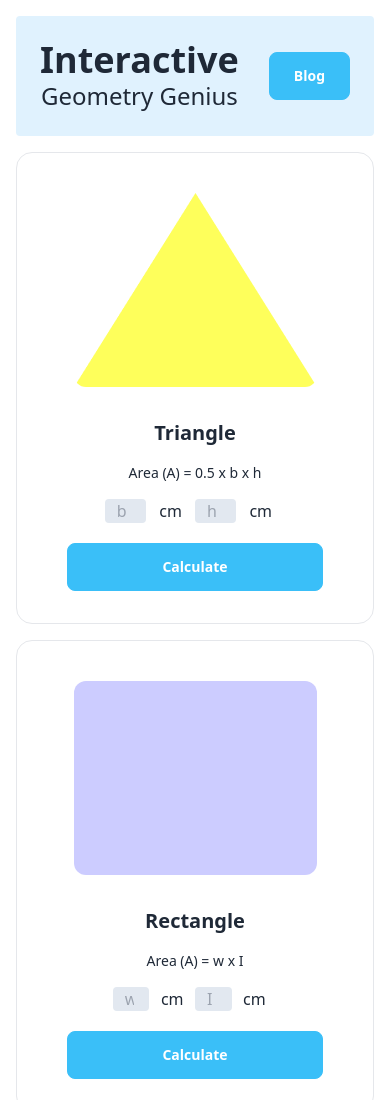
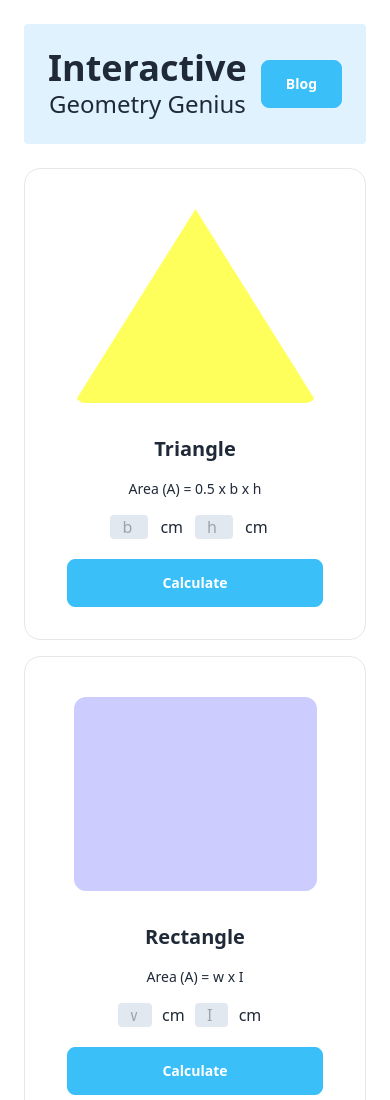
Before and after one commit to IftekherAziz/Geometry-Genious, a plain HTML site: page index.html in a window 390 px wide. Shown: the top 1100 px of the page. Drawn offline with nearby package versions, Linux system fonts and the light colour scheme.

Commit message:
Update index.html

```diff
--- a/index.html
+++ b/index.html
@@ -20,7 +20,7 @@
 
 <body>
     <!--------- Header Section Start ---------->
-    <header class="m-4 md:m-12">
+    <header class="m-6 md:m-12">
         <div class="navbar bg-sky-100 p-6 rounded flex justify-between">
             <div class="flex flex-col">
                 <h1 class="normal-case text-4xl font-bold">Interactive</h1>
@@ -34,7 +34,7 @@
     <!----------- Header Section End ----------->
 
     <!--------- Main Section Start---------->
-    <main class="m-4 md:m-0 lg:m-0">
+    <main class="m-6 md:m-0 lg:m-0">
         <section class="lg:px-12 flex flex-col md:flex-row lg:flex-row gap-4">
             <div class="products-cetails w-full md:w-[72%] lg:w-[72%] grid md:grid-cols-2 lg:grid-cols-3 gap-4">
                 <!-------------- Triangle Card Start ------------>
```
